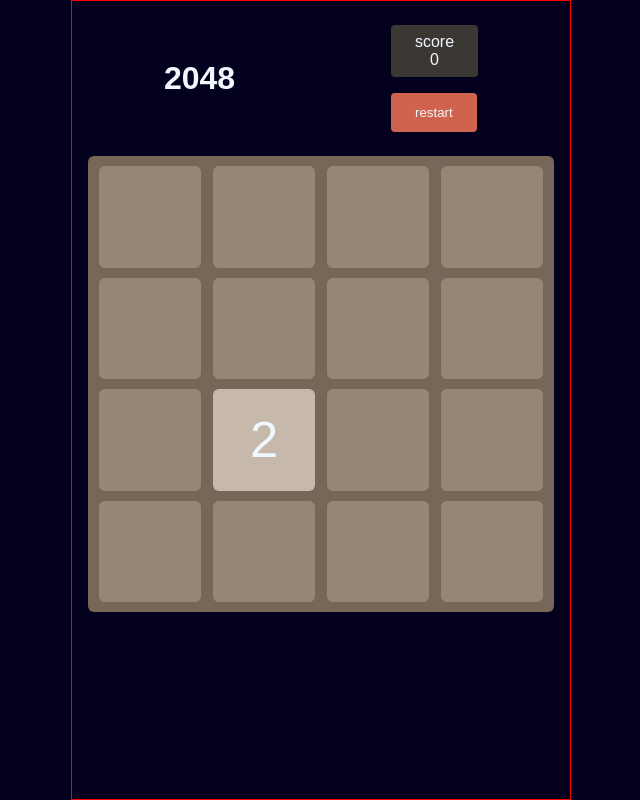
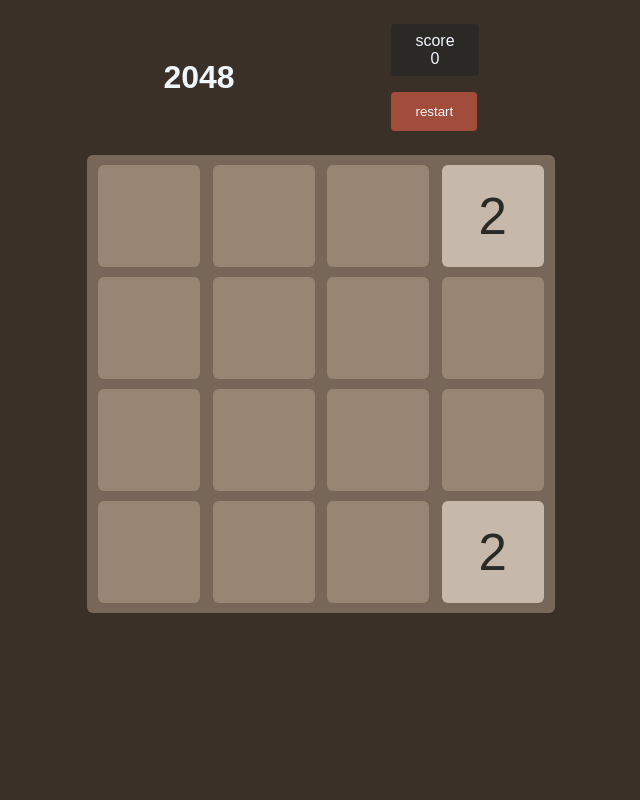
Before and after one commit to DorukEmre/2048, a plain HTML site: page frontend/index.html in a window 1280 px wide. Shown: the whole page, without its empty margins (319-959 px from the left). Drawn offline with Linux system fonts and the light colour scheme.

Commit message:
Refactor game initialisationand implement restart button

```diff
--- a/frontend/js/gameEngine.js
+++ b/frontend/js/gameEngine.js
@@ -25,7 +25,7 @@
 
   revealSquare(squareToReveal);
 
-  console.log(`Revealed new square at position ${squareToReveal.id - 1}`);
+  console.log(`Revealed new square at position ${squareToReveal.id}`);
 }
 
 function updateScore() {
@@ -108,4 +108,4 @@
 }
 
 
-export { handleTurn, revealNewSquare, revealSquare, drawSquares };
+export { handleTurn, revealNewSquare, revealSquare, drawSquares, updateScore };
--- a/frontend/js/init.js
+++ b/frontend/js/init.js
@@ -1,6 +1,7 @@
 import { getSquareSize } from './squareUtilities.js';
 import { revealSquare } from './gameEngine.js';
-import { Color } from './gameData.js';
+import { gameState as gs, Color } from './gameData.js';
+import { drawSquares, updateScore } from './gameEngine.js';
 
 function initialiseSquareObjects(squares) {
 
@@ -35,7 +36,7 @@
 function initialReveal(squares) {
   const revealedIndices = new Set();
 
-  while (revealedIndices.size < 1) {
+  while (revealedIndices.size < 2) {
     const randomIndex = Math.floor(Math.random() * squares.length);
     revealedIndices.add(randomIndex);
   }
@@ -44,7 +45,30 @@
     const square = squares[index];
     revealSquare(square);
   });
-
 }
 
-export { initialiseSquareObjects, initialReveal };
+function initialiseGameState() {
+  gs.squares = [];
+  gs.movedThisTurn = false;
+  gs.isGameOver = false;
+  gs.hasWon = false;
+  gs.score = 0;
+}
+
+function startNewGame() {
+
+  // Initialise game state
+  initialiseGameState();
+  updateScore();
+
+  // Initialise array of square objects
+  initialiseSquareObjects(gs.squares);
+
+  // Reveal two initial squares
+  initialReveal(gs.squares);
+
+  // Draw initial squares on the DOM grid
+  drawSquares();
+}
+
+export { startNewGame };
--- a/frontend/js/main.js
+++ b/frontend/js/main.js
@@ -1,28 +1,21 @@
-
-import { gameState as gs, Move, Color } from './gameData.js';
-import { initialiseSquareObjects, initialReveal } from './init.js';
-import { drawSquares } from './gameEngine.js';
-import { addResizeListener, addKeyPressListener } from './squareUtilities.js';
+import { startNewGame } from './init.js';
+import { addResizeListener, addRestartButtonListener, addKeyPressListener } from './squareUtilities.js';
 
 
 function main() {
 
-  // Initialise array of square objects
-  initialiseSquareObjects(gs.squares);
-
-  // Reveal two initial squares
-  initialReveal(gs.squares);
-
-  // Draw initial squares on the DOM grid
-  drawSquares();
-
-  console.log(gs.squares);
+  // Initialise and start a new game
+  startNewGame();
 
   // Handles responsive square sizing
   addResizeListener();
 
+  // Handles restart button click
+  addRestartButtonListener();
+
   // Handles user input
   addKeyPressListener();
+
 }
 
 main();
--- a/frontend/js/squareUtilities.js
+++ b/frontend/js/squareUtilities.js
@@ -1,5 +1,6 @@
 import { Move } from './gameData.js';
 import { handleTurn } from './gameEngine.js';
+import { startNewGame } from './init.js';
 
 function getSquareSize() {
 
@@ -29,14 +30,16 @@
 
 function addResizeListener() {
 
-  window.addEventListener('resize', () => {
-    updateSquareSizes();
-  });
+  window.addEventListener('resize', updateSquareSizes);
 
-  window.addEventListener('onload', () => {
-    updateSquareSizes();
-  });
+  window.addEventListener('onload', updateSquareSizes);
+}
 
+// Event listener for restart button
+function addRestartButtonListener() {
+  const restartButton = document.getElementById('restart-btn');
+
+  restartButton.addEventListener('click', startNewGame);
 }
 
 // Event listener for key presses
@@ -48,7 +51,6 @@
       handleTurn(event.key);
     }
   });
-
 }
 
-export { getSquareSize, addResizeListener, addKeyPressListener };
+export { getSquareSize, addResizeListener, addRestartButtonListener, addKeyPressListener };
--- a/frontend/styles.css
+++ b/frontend/styles.css
@@ -7,7 +7,7 @@
 }
 
 body {
-  background: #04011f;
+  background: #3a3027;
   height: 100vh;
 }
 
@@ -16,7 +16,6 @@
   padding: 1rem;
   max-width: 500px;
   height: 100%;
-  border: 1px solid red;
   display: flex;
   flex-direction: column;
   align-items: center;
@@ -55,7 +54,7 @@
 .score-container {
   text-align: center;
   padding: 0.5rem 1.5rem;
-  background-color: #3b3834;
+  background-color: #2b2925;
   border-radius: 4px;
   border: none;
   margin-bottom: 1rem;
@@ -64,9 +63,10 @@
 #restart-btn {
   text-align: center;
   padding: 0.75rem 1.5rem;
-  background-color: #d0634d;
+  background-color: #a24d3c;
   border-radius: 4px;
   border: none;
+  cursor: pointer;
 }
 
 
@@ -88,6 +88,7 @@
 
 .square {
   background-color: #988675;
+  color: #2b2925;
   display: flex;
   justify-content: center;
   align-items: center;
```
